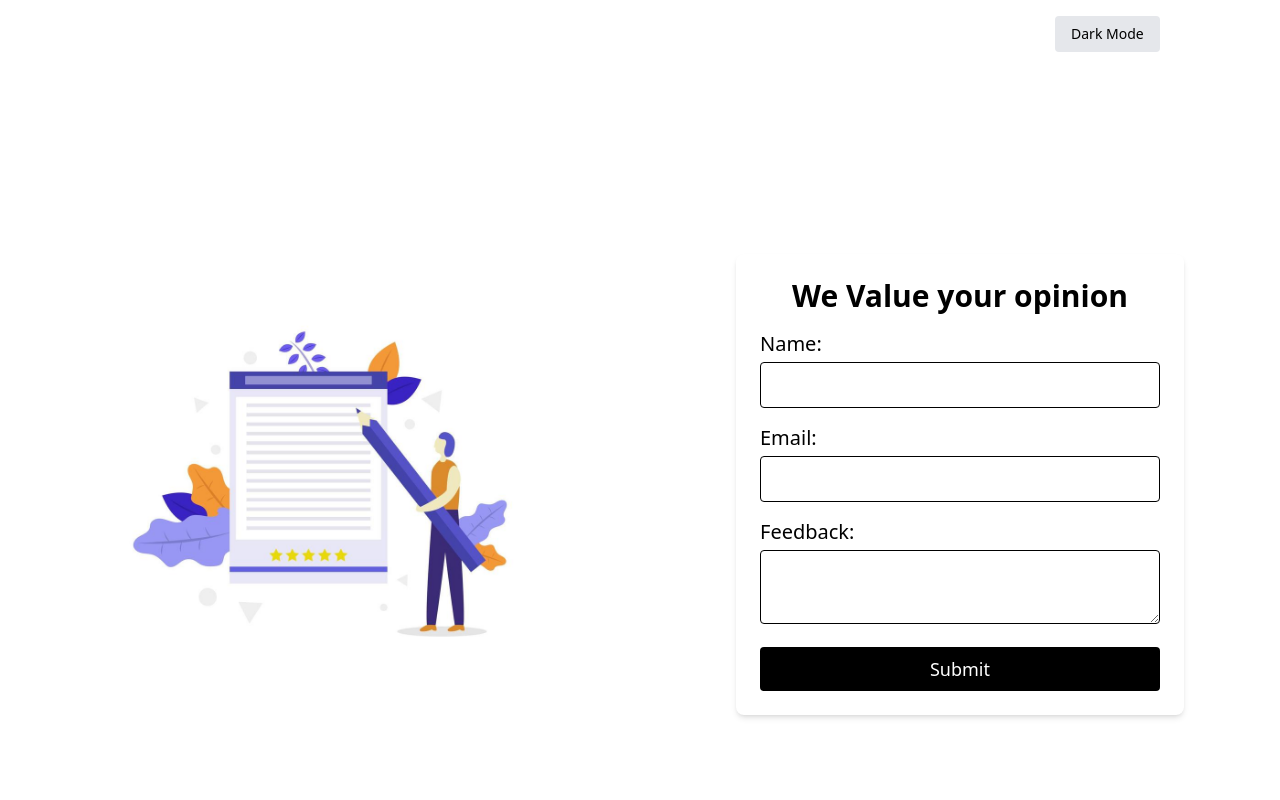
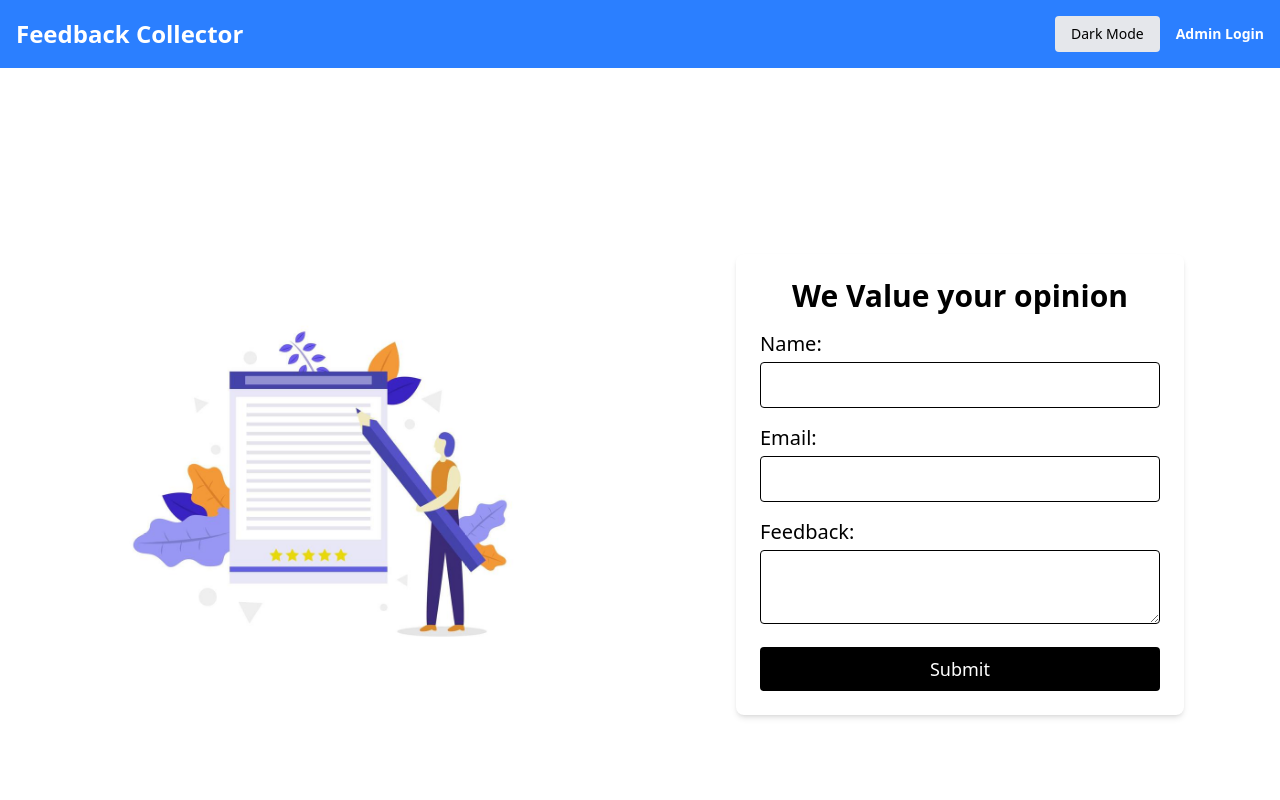
Before and after one commit to Rajeswari-Machina/Feedback_Collector, a React (Vite) app in the folder frontend/: page / in a window 1280 px wide. Shown: the top 800 px of the page. Built offline with nearby package versions, Linux system fonts and the light colour scheme.

Commit message:
update header

```diff
--- a/frontend/src/components/Header.jsx
+++ b/frontend/src/components/Header.jsx
@@ -3,9 +3,9 @@ import '../index.css';
 export default function Header({ isDarkTheme, toggleTheme }) {
   return (
     <div
-      className={`sticky top-0${
+      className={` ${
         isDarkTheme ? 'bg-gray-800 text-white' : 'bg-blue-500 text-white'
-      } flex justify-between items-center p-4`}
+      } flex justify-between items-center p-4 sticky top-0`}
     >
       <div className="text-xl font-bold md:text-2xl">
         <a href="/" className="no-underline">
```
